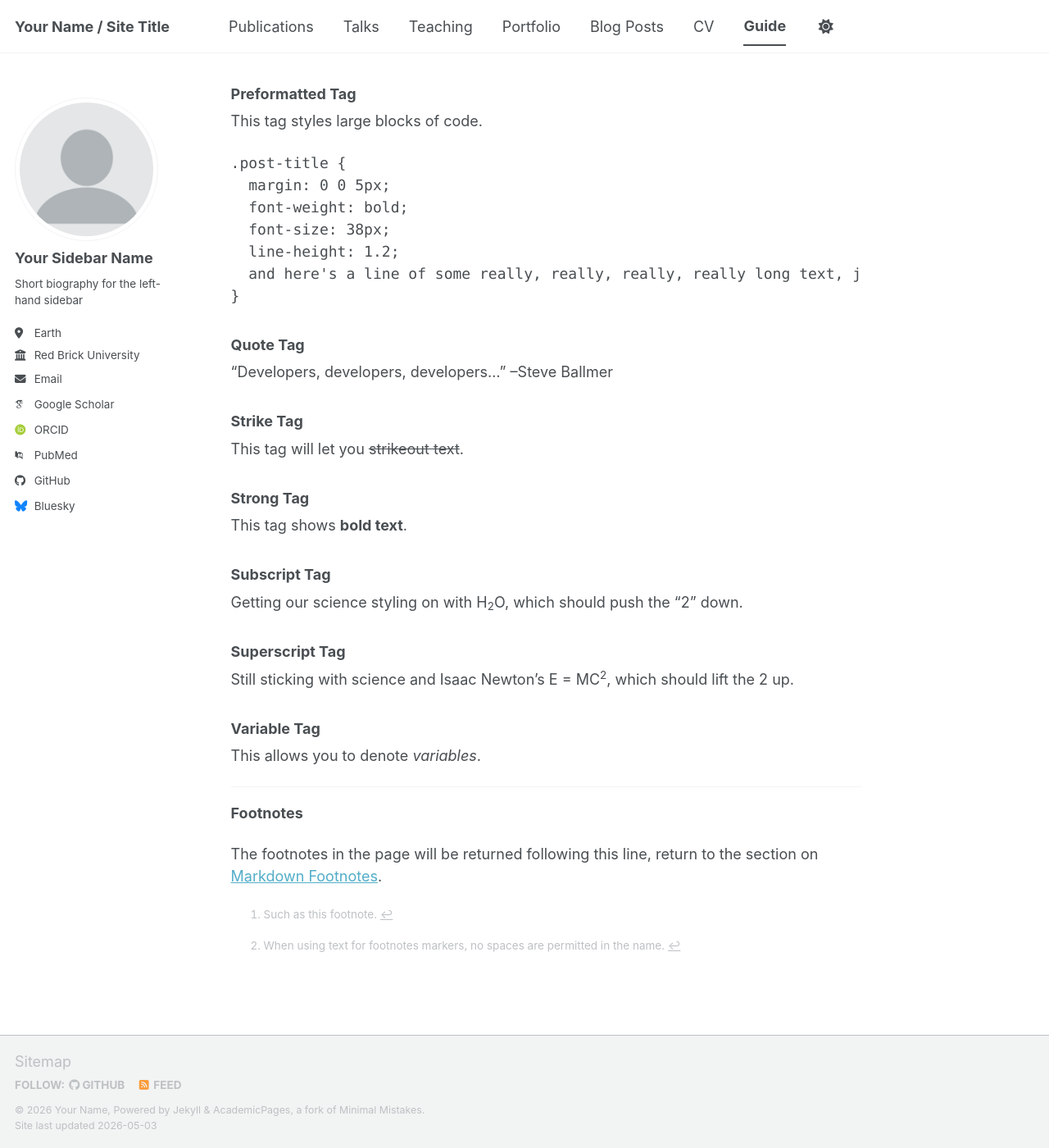
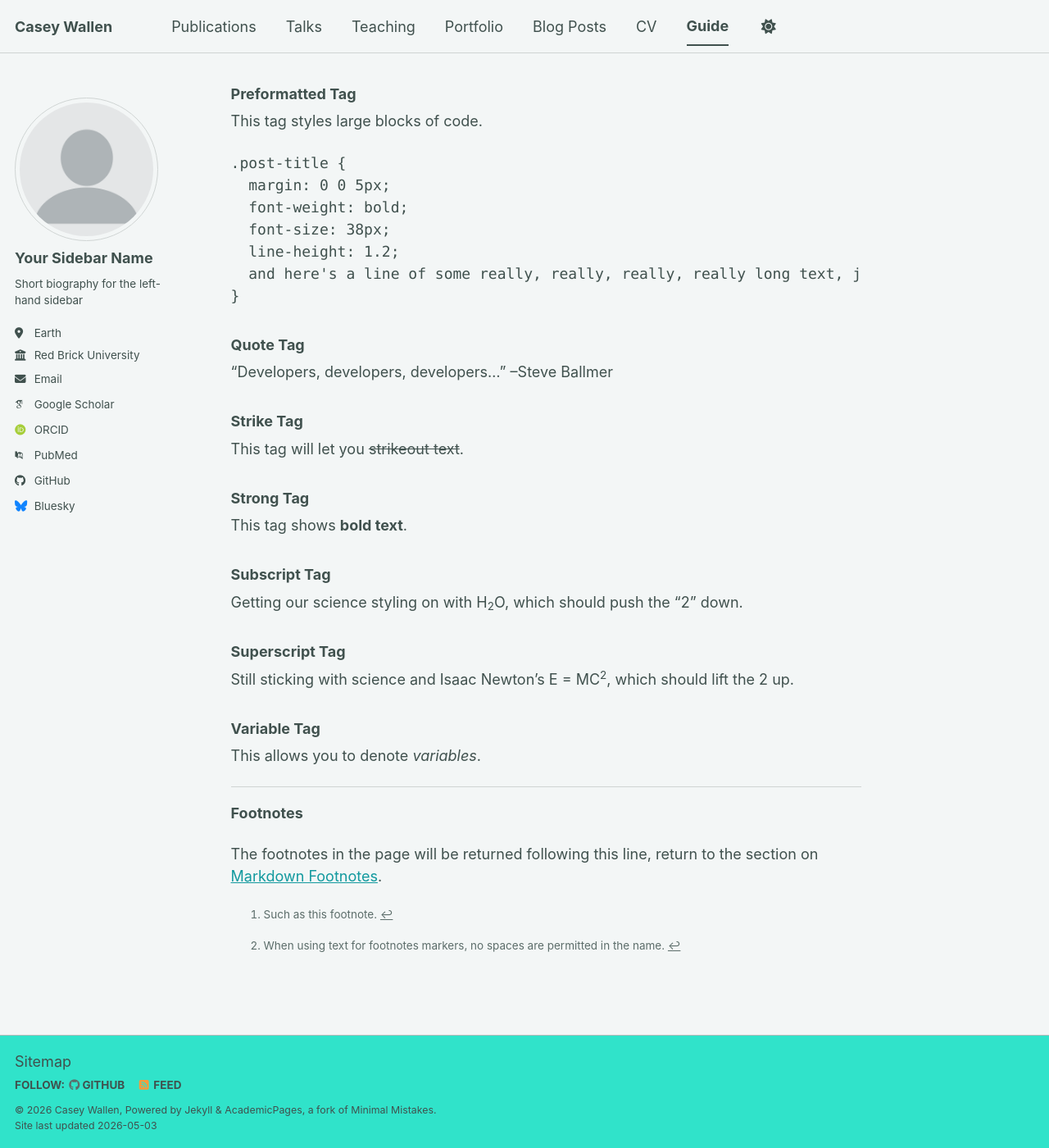
Before and after one commit to casey-wallen/casey-wallen.github.io, a Jekyll site: the page built from _pages/markdown.md, in a window 1280 px wide and 1400 px high, scrolled down 10924 px. Shown: the whole window at 82% size. Built offline with Jekyll 4.4.1, drawn with Linux system fonts in a browser that asks for light colours; emoji names are drawn with the system emoji font; some web fonts are replaced; a script bundle is joined from its source files by our own code; library files that are not in the unit come from our copies.

Commit message:
Update _config.yml

```diff
--- a/_config.yml
+++ b/_config.yml
@@ -8,15 +8,14 @@
 
 # Basic Site Settings
 locale                   : "en-US"
-site_theme               : "default" # The available themes options are "default", "air", "sunrise", "mint", "dirt" and "contrast"
-title                    : "Your Name / Site Title"
+site_theme               : "mint" # The available themes options are "default", "air", "sunrise", "mint", "dirt" and "contrast"
+title                    : "Casey Wallen"
 title_separator          : "-"
-name                     : &name "Your Name"
-description              : &description "Your Name's academic portfolio"   # Update this with a general description of your site, this is the default if not overridden by a page
-url                      : https://academicpages.github.io # The base hostname & protocol for your site e.g. "https://[your GitHub username].github.io",
-                                                           # or if you already have some other page hosted on Github then use "https://[your GitHub username].github.io/[Your Repo Name]"
+name                     : &name "Casey Wallen"
+description              : &description "Casey's Writing Portfolio"   # Update this with a general description of your site, this is the default if not overridden by a page
+url                      : https://casey-wallen.github.io
 baseurl                  : "" # the subpath of your site, e.g. "/blog"
-repository               : "academicpages/academicpages.github.io"
+repository               : "casey-wallen/casey-wallen.github.io"
 
 # Site Author - The following control what appear as part of the author content on the side bar.
 #               If a field is blank the icon and link will not appear, otherwise it will be shown.
```
